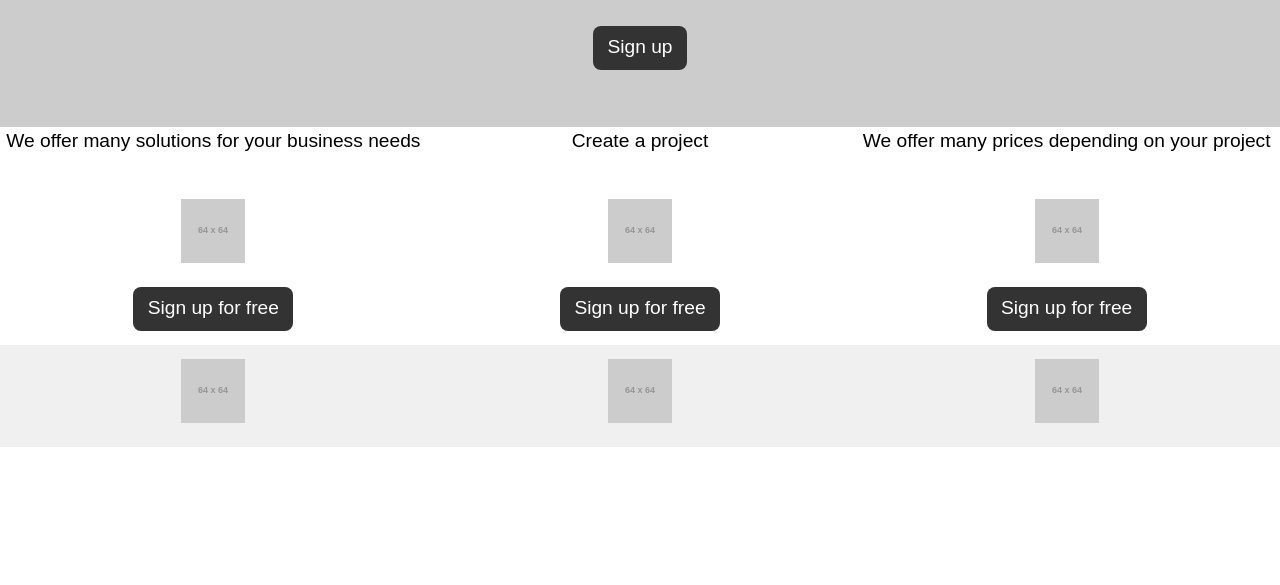
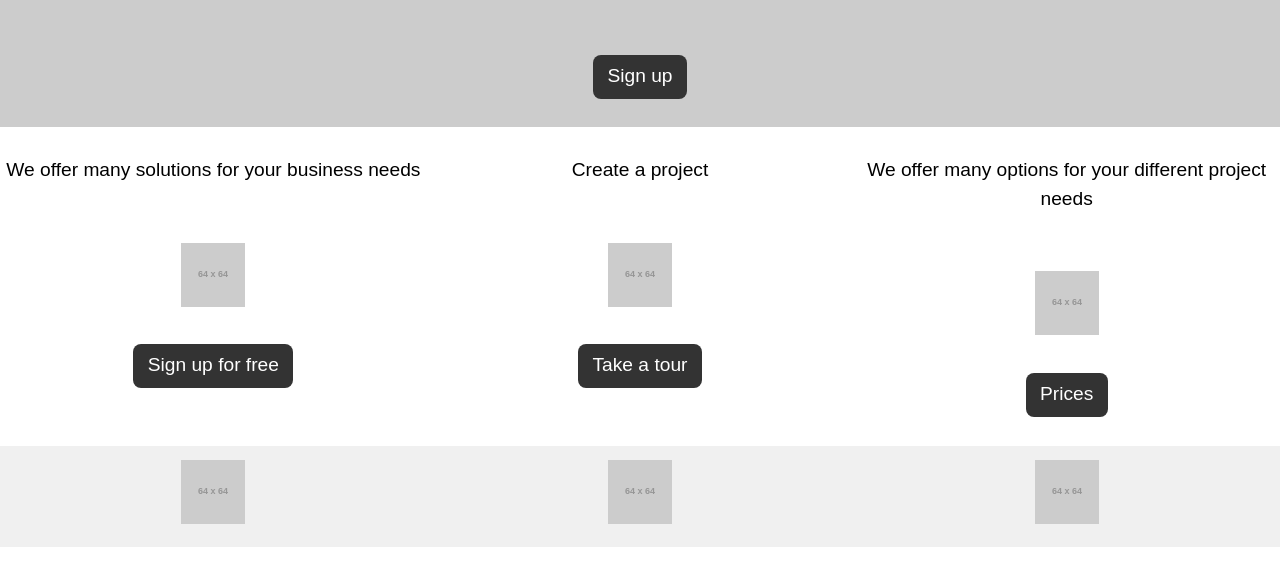
Before and after one commit to gitizo/dsn1675-saas-website, a plain HTML site: page index.html in a window 1280 px wide. Shown: the part 155-740 px from the top of the page. Drawn offline with Linux system fonts and the light colour scheme; placeholder pictures from the web are drawn by us.

Commit message:
linked pages

```diff
--- a/index.html
+++ b/index.html
@@ -22,17 +22,17 @@
 		<ul class="list-group list-group--inline text-right push-0">
 			<li><a class="icon-link" href="signup.html">sign up</a></li>
 			<li><a class="icon-link" href="tour.html">tour</a></li>
-			<li><a class="icon-link" href="pricing">prices</a></li>
+			<li><a class="icon-link" href="pricing.html">prices</a></li>
 		</ul>
 	</nav>
 </header>
 
 <main>
-	<div class="grid text-center banner">
+	<div class="grid text-center banner push">
 		<div class="unit xs-1">
 			<h1>Gomo</h1>
 		</div>
-		<div class="unit xs-1 push-2">
+		<div class="unit island xs-1">
 			<a class="btn" href="signup.html">Sign up</a>
 		</div>
 	</div>
@@ -40,41 +40,42 @@
 	<div class="grid text-center">
 		<div class="unit xs-1 s-1 m-1 l-1-3">
 			<div class="grid">
-				<div class="unit xs-1 s-1 m-1 l-1">
+				<div class="unit xs-1 s-1 m-1 l-1 text-center">
 					<p>We offer many solutions for your business needs</p>
 				</div>
-				<div class="unit xs-1 s-1 m-1-2 l-1 island-1-2">
+				<div class="unit xs-1 s-1 m-1-2 l-1 island text-center">
 					<img src="http://placehold.it/64x64">
 				</div>
-				<div class="unit xs-1 s-1 m-1-2 l-1 push-1-2">
-					<a class="btn" href="#">Sign up for free</a>
+				<div class="unit xs-1 s-1 m-1-2 l-1 pad-b">
+					<a class="btn" href="signup.html">Sign up for free</a>
 				</div>
 			</div>
 		</div>
 
-		<div class="unit xs-1 s-1 m-1 l-1-3">
+		<div class="unit xs-1 s-1 m-1 l-1-3 text-center">
 			<div class="grid">
 				<div class="unit xs-1 s-1 m-1 l-1">
 					<p>Create a project</p>
 				</div>
-				<div class="unit xs-1 s-1 m-1-2 l-1 island-1-2">
+				<div class="unit xs-1 s-1 m-1-2 l-1 island text-center">
 					<img src="http://placehold.it/64x64">
 				</div>
-				<div class="unit xs-1 s-1 m-1-2 l-1">
-					<a class="btn" href="#">Sign up for free</a>
+				<div class="unit xs-1 s-1 m-1-2 l-1 pad-b">
+					<a class="btn" href="tour.html">Take a tour</a>
 				</div>
 			</div>
 		</div>
-		<div class="unit xs-1 s-1 m-1 l-1-3">
+
+			<div class="unit xs-1 s-1 m-1 l-1-3 text-center">
 			<div class="grid">
 				<div class="unit xs-1 s-1 m-1 l-1">
-					<p>We offer many prices depending on your project</p>
+					<p>We offer many options for your different project needs</p>
 				</div>
-				<div class="unit xs-1 s-1 m-1-2 l-1 island-1-2">
+				<div class="unit xs-1 s-1 m-1-2 l-1 island text-center">
 					<img src="http://placehold.it/64x64">
 				</div>
-				<div class="unit xs-1 s-1 m-1-2 l-1">
-					<a class="btn" href="#">Sign up for free</a>
+				<div class="unit xs-1 s-1 m-1-2 l-1 pad-b">
+					<a class="btn" href="tour.html">Prices</a>
 				</div>
 			</div>
 		</div>
```
